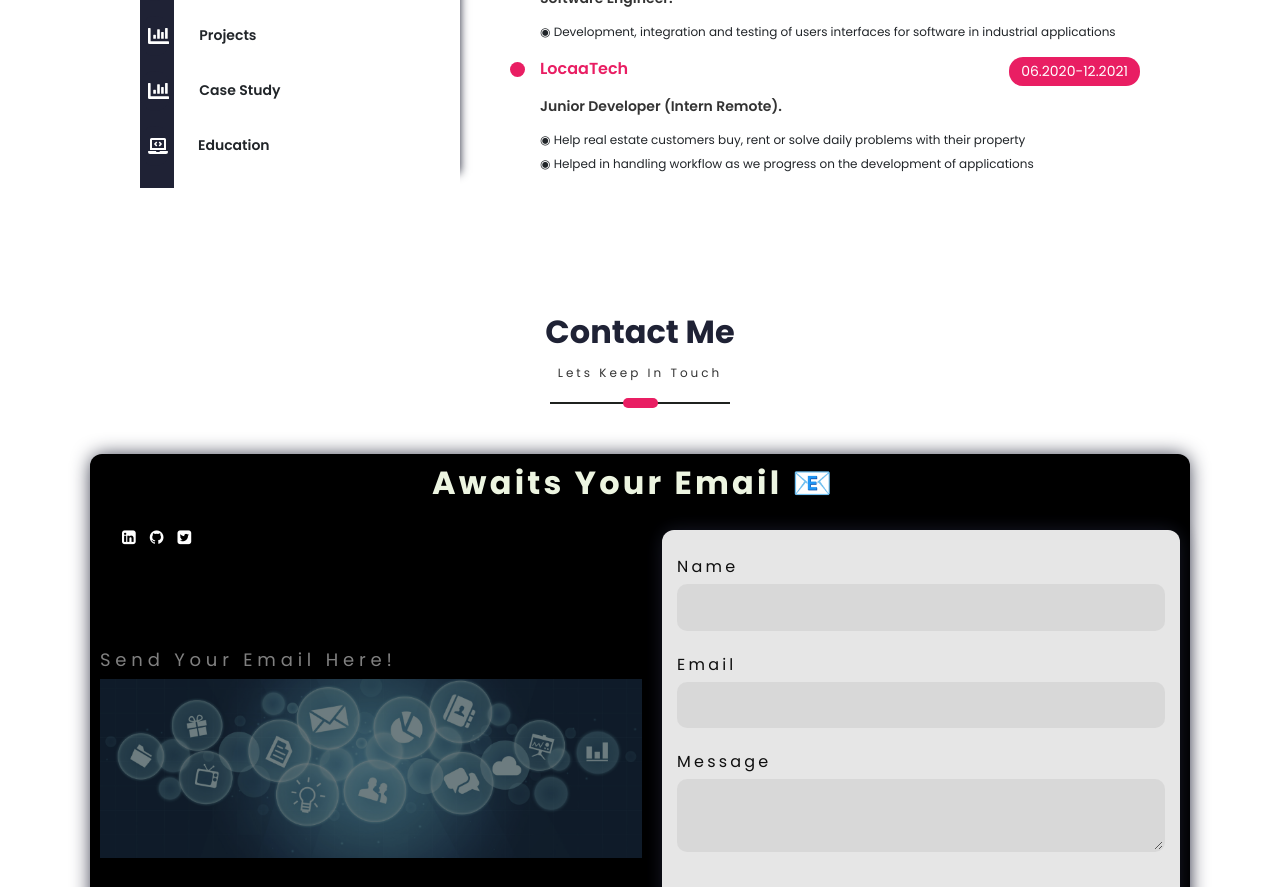
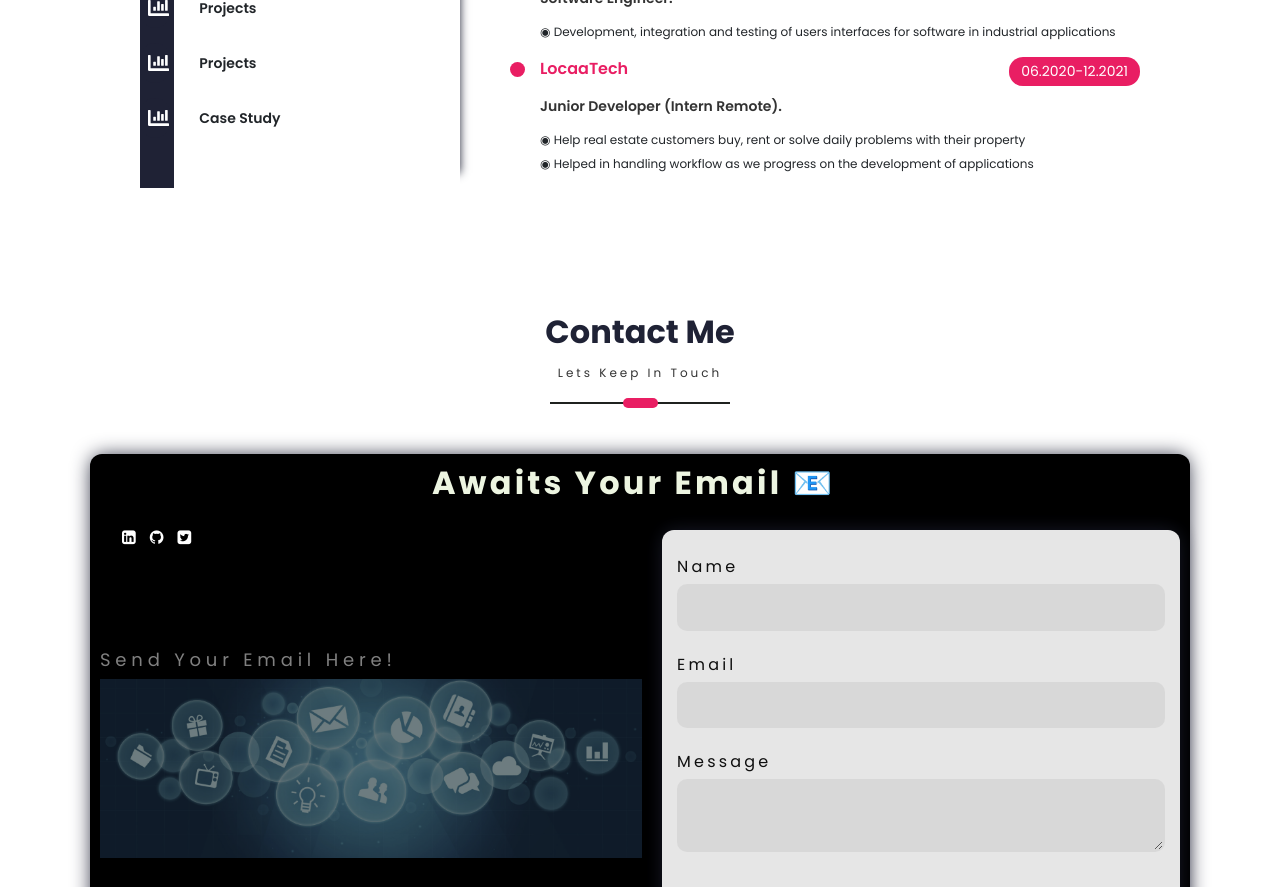
Before and after one commit to ambabasly/Personal_Website, a React (Create React App) app in the folder client/: page / in a window 1280 px wide. Shown: the part 2000-2887 px from the top of the page. Built offline with nearby package versions, Linux system fonts and the light colour scheme; a web font is replaced by a local one.

Commit message:
updating resume

```diff
--- a/client/src/PortfolioContainer/Resume/Resume.js
+++ b/client/src/PortfolioContainer/Resume/Resume.js
@@ -68,7 +68,7 @@ const Resume = (props) => {
     { label: "Projects", logoSrc: "projects.svg" },
     { label: "Projects", logoSrc: "projects.svg" },
     { label: "Case Study", logoSrc: "projects.svg" },
-    { label: "Education", logoSrc: "programming-skills.svg" },
+    // { label: "Education", logoSrc: "programming-skills.svg" },
   ];
 
   //here we have
```
